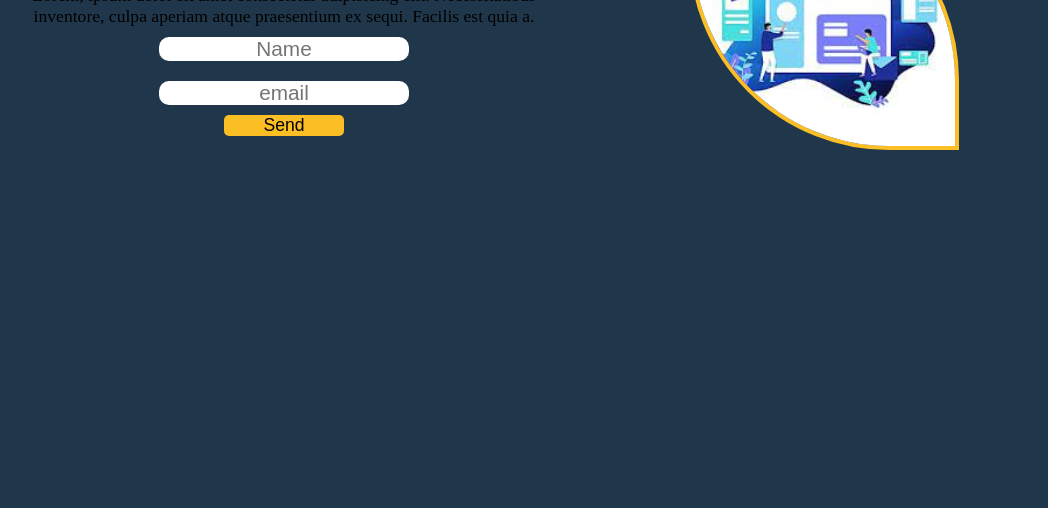
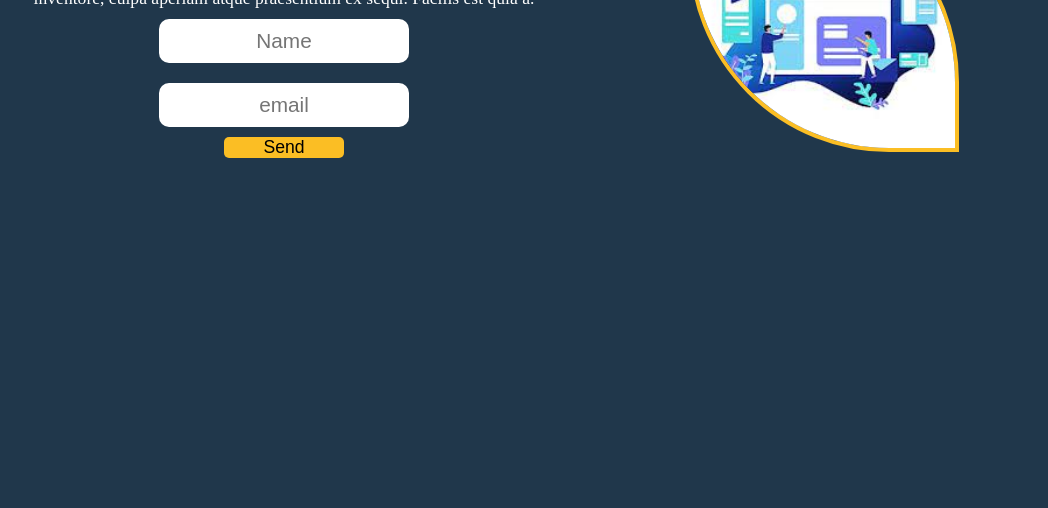
Before and after one commit to Rifat-hasan240/Landing-page, a plain HTML site: page page-3/index.html in a window 1280 px wide. Shown: the part 292-800 px from the top of the page, without its empty margins (86-1134 px from the left). Drawn offline with Linux system fonts and the light colour scheme.

Commit message:
some upade

```diff
--- a/page-3/style.css
+++ b/page-3/style.css
@@ -53,7 +53,7 @@ nav ul li:hover .services-item {
   display: block;
 }
 .services-item a {
-  color: black;
+  color:black;
 }
 .services-item a:hover {
   text-decoration: underline;
@@ -90,7 +90,7 @@ article span {
   color: #fbbe24;
 }
 article p {
-  color: black;
+  color:white;
   font-size: 1.1rem;
 }
 article sup{
@@ -101,6 +101,7 @@ article sup{
   text-align: center;
   font-size: 1.3rem;
   border: none;
+  padding: 10px;
   border-radius: 10px;
   margin-bottom: 10px;
   margin-top: 10px;
```
